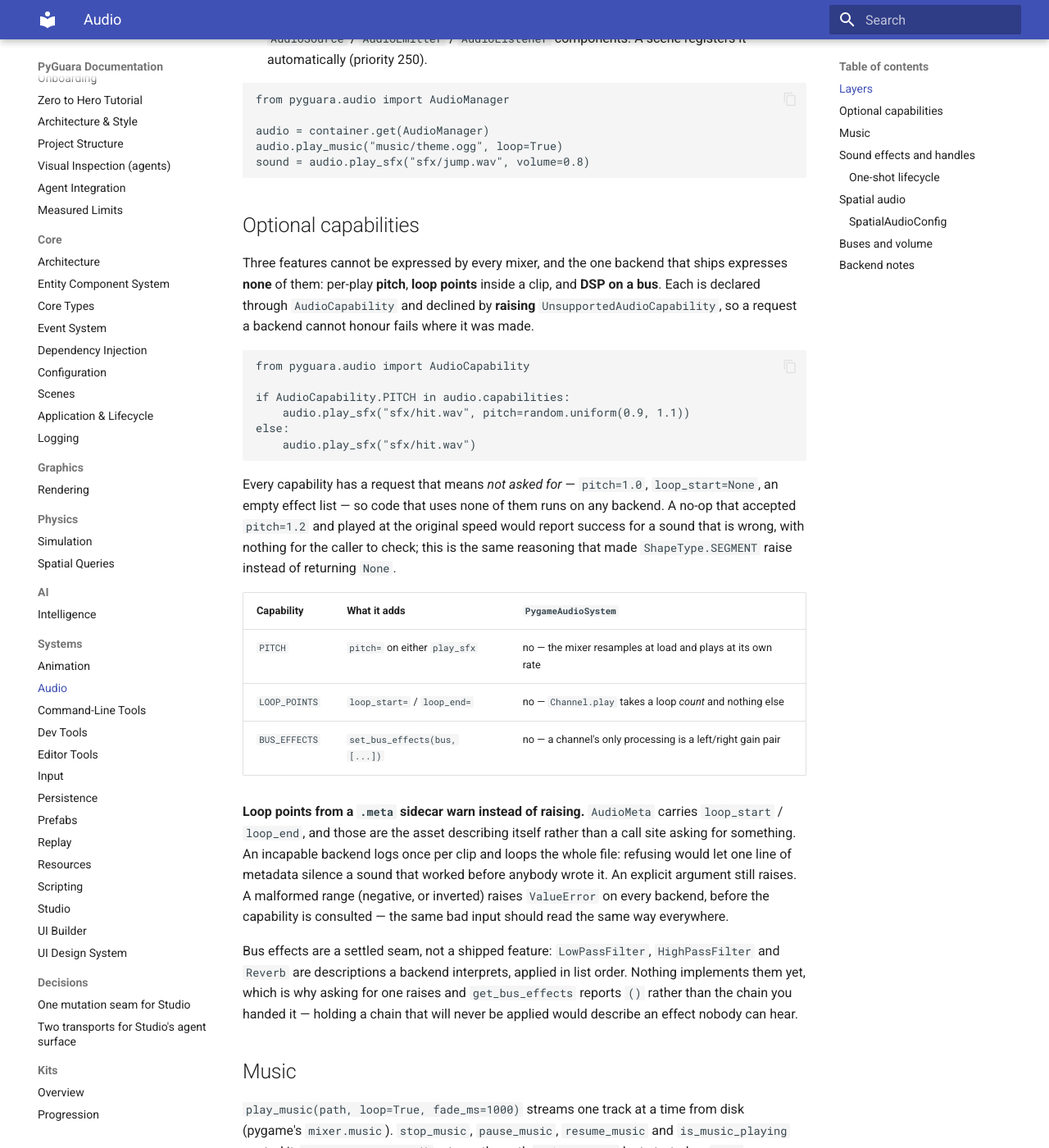
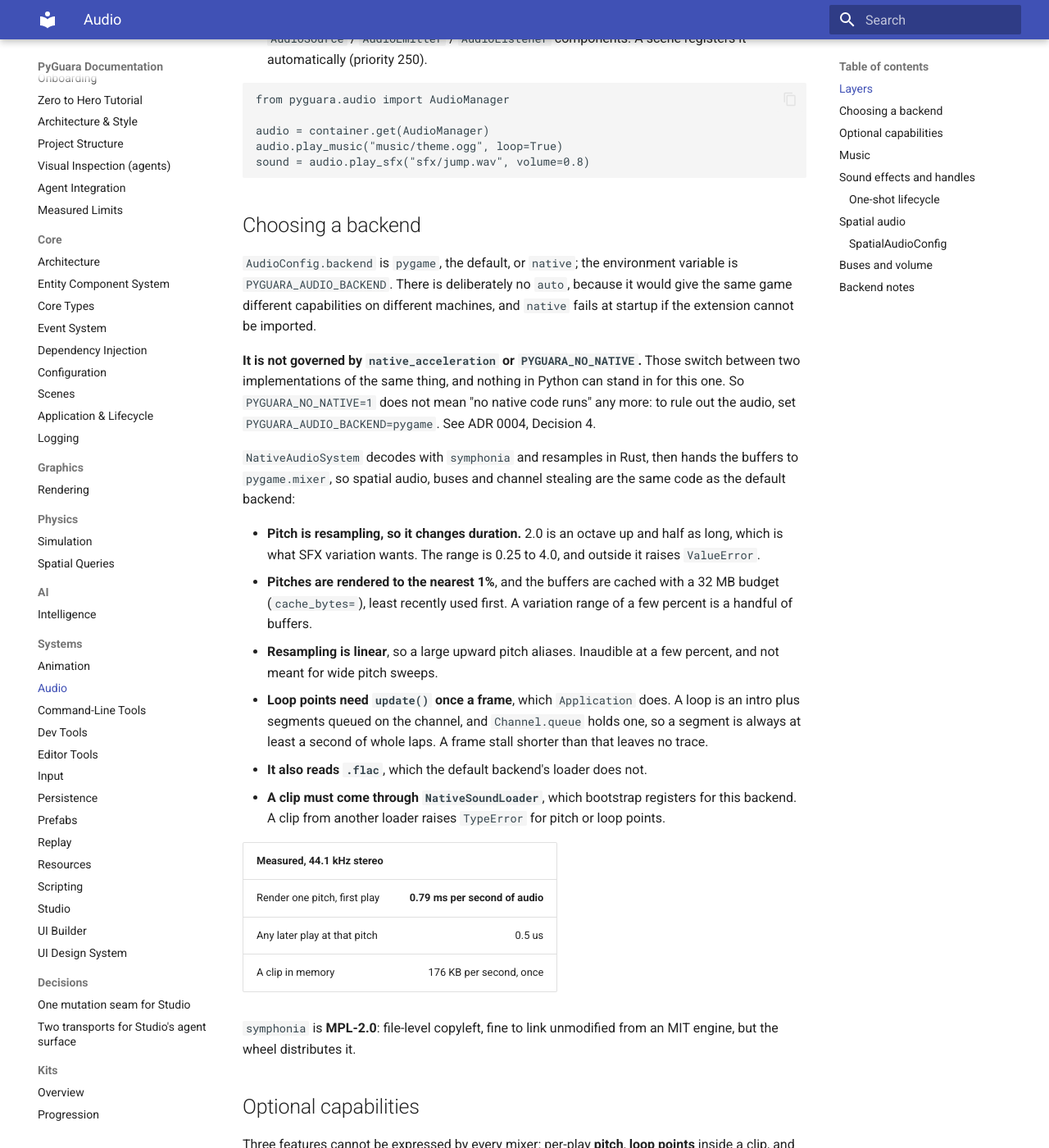
Before and after one commit to Wedeueis/pyguara, an MkDocs documentation site: the page built from docs/systems/audio.md, in a window 1280 px wide and 1400 px high, scrolled down 534 px. Shown: the whole window at 82% size. Built offline with MkDocs 1.6.1 and Material for MkDocs 9.7.7, drawn with Linux system fonts in a browser that asks for light colours; some of the changed text lies outside the part shown.

Commit message:
docs(audio): the native backend, and what `PYGUARA_NO_NATIVE` no longer covers
ADR 0004 Decision 4 is amended as the record on #72 required: the engine-wide
switch governs stores, not backends. So `PYGUARA_NO_NATIVE=1` stops meaning "no
native code runs", and `PYGUARA_AUDIO_BACKEND=pygame` is named as the equivalent
everywhere the first variable is advertised.

Co-Authored-By: Claude Opus 5.5 <noreply@anthropic.com>

````diff
--- a/docs/systems/audio.md
+++ b/docs/systems/audio.md
@@ -27,11 +27,55 @@ audio.play_music("music/theme.ogg", loop=True)
 sound = audio.play_sfx("sfx/jump.wav", volume=0.8)
 ```
 
+## Choosing a backend
+
+`AudioConfig.backend` is `pygame`, the default, or `native`; the environment
+variable is `PYGUARA_AUDIO_BACKEND`. There is deliberately no `auto`, because it
+would give the same game different capabilities on different machines, and
+`native` fails at startup if the extension cannot be imported.
+
+**It is not governed by `native_acceleration` or `PYGUARA_NO_NATIVE`.** Those
+switch between two implementations of the same thing, and nothing in Python can
+stand in for this one. So `PYGUARA_NO_NATIVE=1` does not mean "no native code
+runs" any more: to rule out the audio, set `PYGUARA_AUDIO_BACKEND=pygame`. See
+ADR 0004, Decision 4.
+
+`NativeAudioSystem` decodes with `symphonia` and resamples in Rust, then hands
+the buffers to `pygame.mixer`, so spatial audio, buses and channel stealing are
+the same code as the default backend:
+
+- **Pitch is resampling, so it changes duration.** 2.0 is an octave up and half
+  as long, which is what SFX variation wants. The range is 0.25 to 4.0, and
+  outside it raises `ValueError`.
+- **Pitches are rendered to the nearest 1%**, and the buffers are cached with a
+  32 MB budget (`cache_bytes=`), least recently used first. A variation range of
+  a few percent is a handful of buffers.
+- **Resampling is linear**, so a large upward pitch aliases. Inaudible at a few
+  percent, and not meant for wide pitch sweeps.
+- **Loop points need `update()` once a frame**, which `Application` does. A
+  loop is an intro plus segments queued on the channel, and `Channel.queue`
+  holds one, so a segment is always at least a second of whole laps. A frame
+  stall shorter than that leaves no trace.
+- **It also reads `.flac`**, which the default backend's loader does not.
+- **A clip must come through `NativeSoundLoader`**, which bootstrap registers
+  for this backend. A clip from another loader raises `TypeError` for pitch or
+  loop points.
+
+| Measured, 44.1 kHz stereo | |
+| --- | ---: |
+| Render one pitch, first play | **0.79 ms per second of audio** |
+| Any later play at that pitch | 0.5 us |
+| A clip in memory | 176 KB per second, once |
+
+`symphonia` is **MPL-2.0**: file-level copyleft, fine to link unmodified from an
+MIT engine, but the wheel distributes it.
+
 ## Optional capabilities
 
-Three features cannot be expressed by every mixer, and the one backend that
-ships expresses **none** of them: per-play **pitch**, **loop points** inside
-a clip, and **DSP on a bus**. Each is declared through `AudioCapability` and
+Three features cannot be expressed by every mixer: per-play **pitch**, **loop
+points** inside a clip, and **DSP on a bus**. `PygameAudioSystem`, the default,
+expresses none of them; `NativeAudioSystem` expresses the first two. Each is
+declared through `AudioCapability` and
 declined by **raising** `UnsupportedAudioCapability`, so a request a backend
 cannot honour fails where it was made.
 
@@ -51,11 +95,11 @@ speed would report success for a sound that is wrong, with nothing for the
 caller to check; this is the same reasoning that made `ShapeType.SEGMENT`
 raise instead of returning `None`.
 
-| Capability | What it adds | `PygameAudioSystem` |
-| --- | --- | --- |
-| `PITCH` | `pitch=` on either `play_sfx` | no — the mixer resamples at load and plays at its own rate |
-| `LOOP_POINTS` | `loop_start=` / `loop_end=` | no — `Channel.play` takes a loop *count* and nothing else |
-| `BUS_EFFECTS` | `set_bus_effects(bus, [...])` | no — a channel's only processing is a left/right gain pair |
+| Capability | What it adds | `PygameAudioSystem` | `NativeAudioSystem` |
+| --- | --- | --- | --- |
+| `PITCH` | `pitch=` on either `play_sfx` | no — the mixer resamples at load and plays at its own rate | yes |
+| `LOOP_POINTS` | `loop_start=` / `loop_end=` | no — `Channel.play` takes a loop *count* and nothing else | yes |
+| `BUS_EFFECTS` | `set_bus_effects(bus, [...])` | no — a channel's only processing is a left/right gain pair | no — needs the device, see below |
 
 **Loop points from a `.meta` sidecar warn instead of raising.** `AudioMeta`
 carries `loop_start` / `loop_end`, and those are the asset describing itself
````
Also changed, not shown: AGENTS.md (+5 -0 lines), CHANGELOG.md (+3 -0 lines), docs/adr/0004-the-native-boundary.md (+13 -0 lines), docs/adr/0006-shipping-the-native-extension.md (+3 -1 lines), docs/core/configuration.md (+1 -0 lines).
